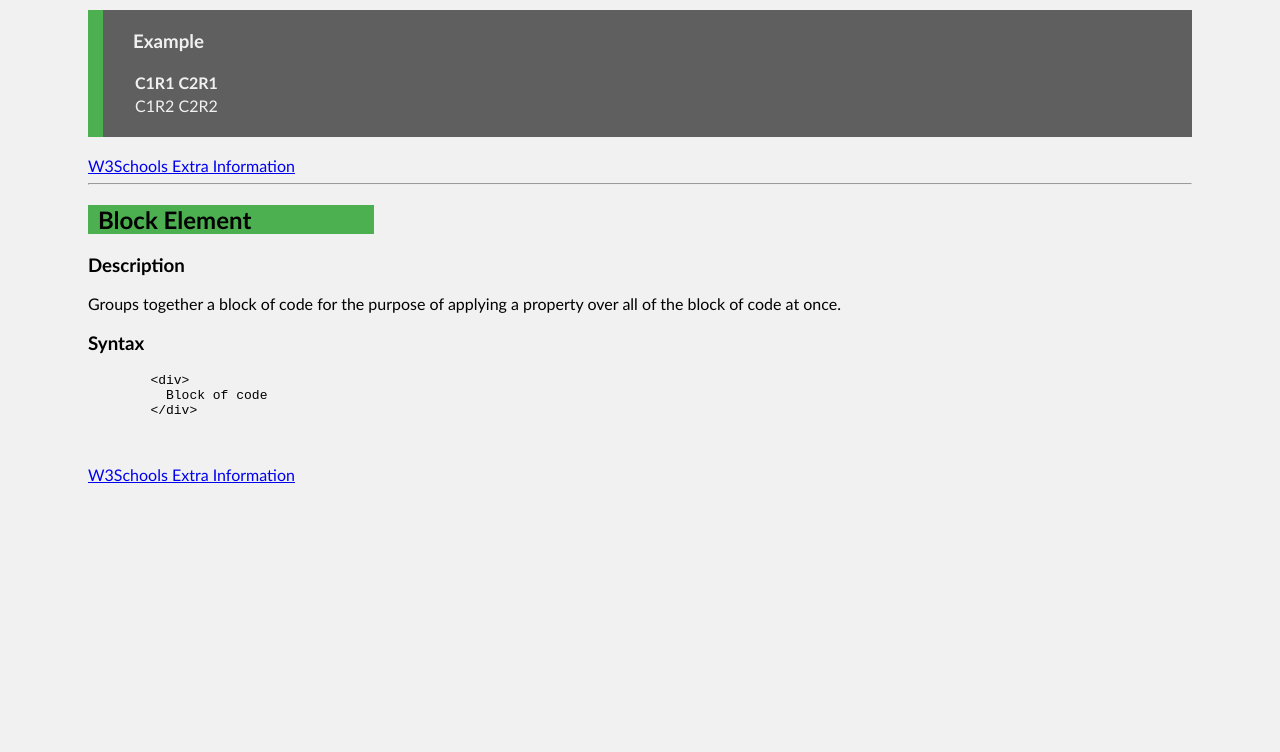
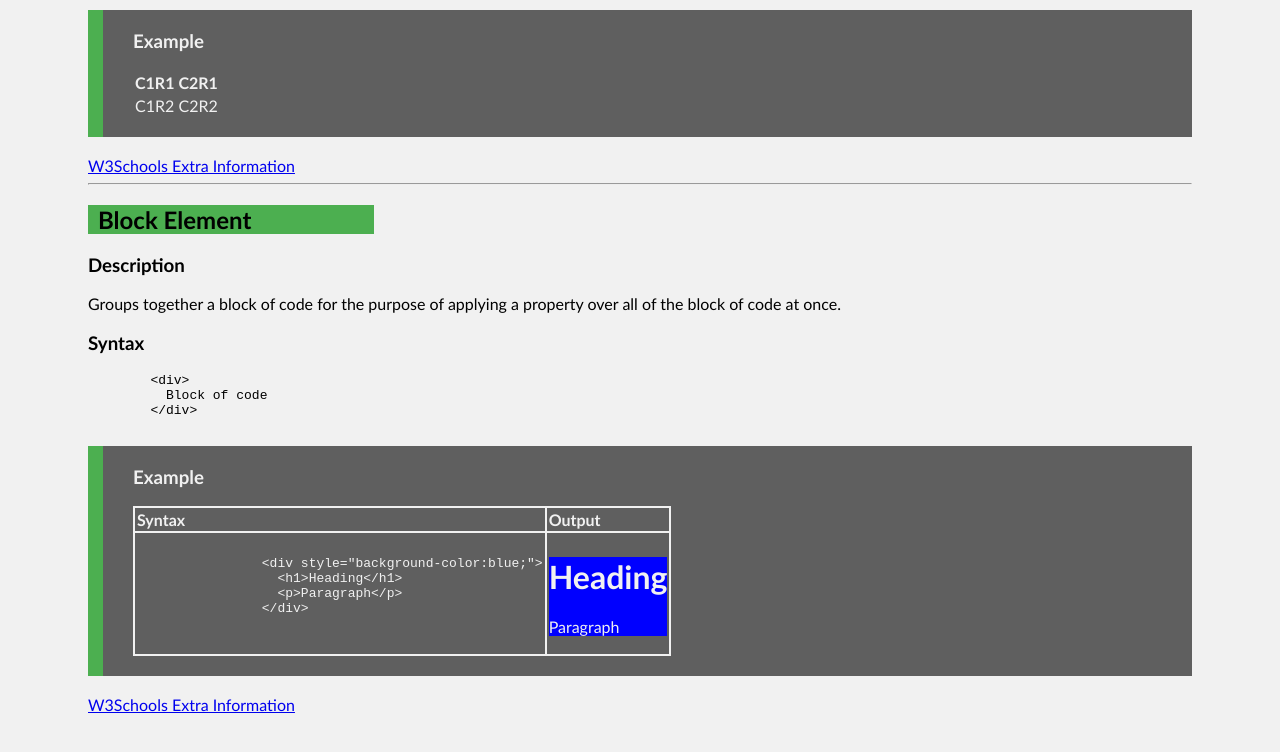
Before and after one commit to candelal0514/candelal0514.github.io, a plain HTML site: page html-reference.html in a window 1280 px wide. Shown: the part 6289-7041 px from the top of the page. Before the commit the page ends 6861 px from the top, so only its background shows below. Drawn offline with Linux system fonts and the light colour scheme.

Commit message:
Update html-reference.html

```diff
--- a/html-reference.html
+++ b/html-reference.html
@@ -424,8 +424,33 @@
           Block of code
         &lt;/div&gt;
       </pre>
-      <br> <a href="https://www.w3schools.com/tag/tag_div.asp">W3Schools Extra Information</a>
+      <div class="examplestyle">
+        <h3>Example</h3>
+        <table>
+          <tr>
+            <th>Syntax</th>
+            <th>Output</th>
+          </tr>
+          <tr>
+            <td>
+              <pre>
+                &lt;div style="background-color:blue;"&gt;
+                  &lt;h1&gt;Heading&lt;/h1&gt;
+                  &lt;p&gt;Paragraph&lt;/p&gt;
+                &lt;/div&gt;
+              </pre>
+            </td>
+            <td>
+              <div style="background-color:blue;">
+                <h1>Heading</h1>
+                <p>Paragraph</p>
+              </div>
+            </td>
+          </tr>
+        </table>
+      </div>
     </div>
+    <br> <a href="https://www.w3schools.com/tag/tag_div.asp">W3Schools Extra Information</a>
 
   </body>
 </html>
```
